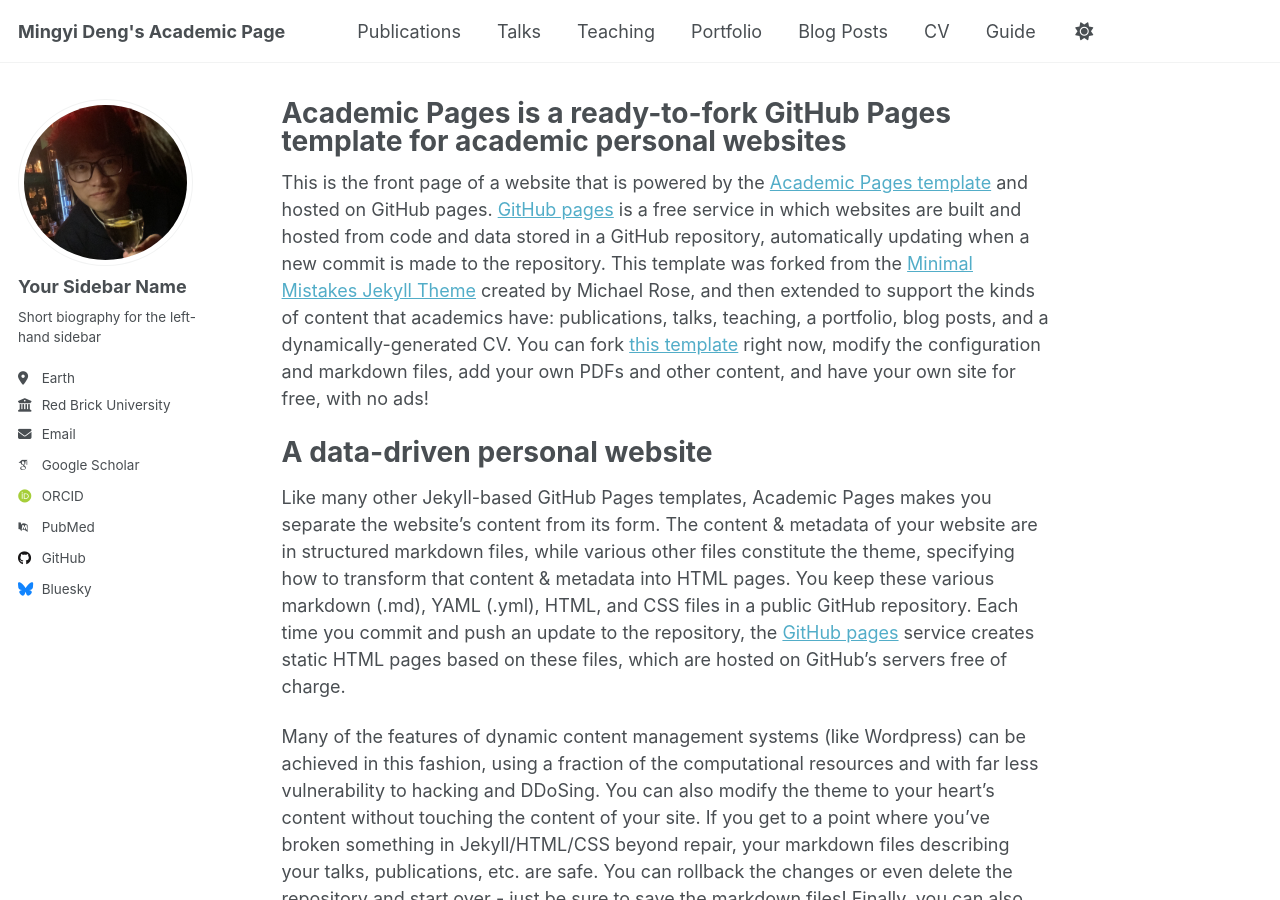
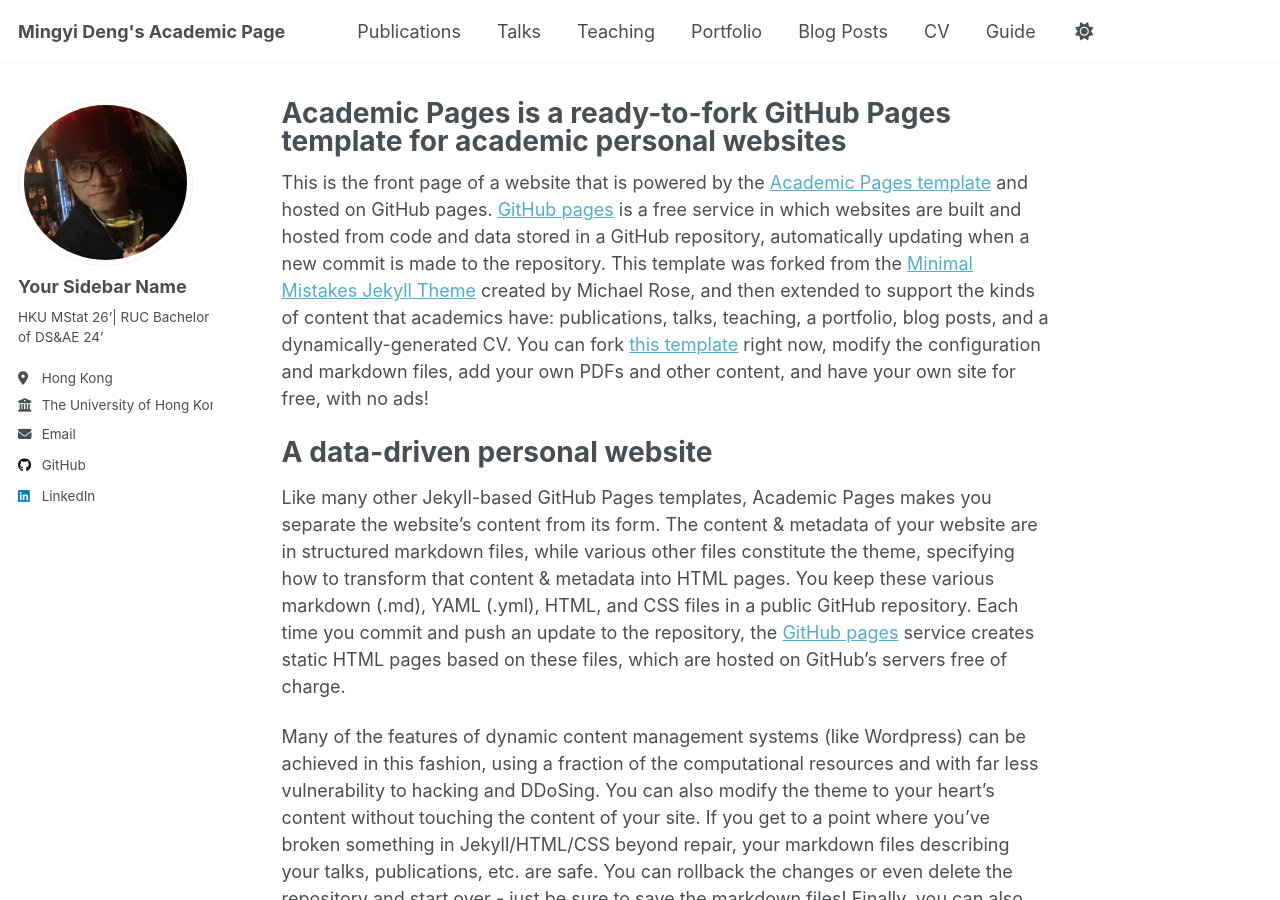
Before and after one commit to Rubbisheep/Rubbisheep.github.io, a Jekyll site: the page built from _pages/about.md, in a window 1280 px wide and 900 px high. Built offline with Jekyll 4.4.1, drawn with Linux system fonts in a browser that asks for light colours; some web fonts are replaced.

Commit message:
initialize

```diff
--- a/_config.yml
+++ b/_config.yml
@@ -12,7 +12,7 @@ site_theme               : "default"
 title                    : "Mingyi Deng's Academic Page"
 title_separator          : "-"
 name                     : &name "Mingyi Deng"
-description              : &description "personal description"
+description              : &description "A Msc student in Statistics at The University of Hong Kong. I am interested in llm agent and their applications in different fields."
 url                      : https://Rubbisheep.github.io # the base hostname & protocol for your site e.g. "https://[your GitHub username].github.io" or if you already have some other page hosted on Github then use "https://[your GitHub username].github.io/[Your Repo Name]"
 baseurl                  : "" # the subpath of your site, e.g. "/blog"
 repository               : "Rubbisheep/Rubbisheep.github.io"
@@ -25,20 +25,20 @@ author:
   avatar           : "profile.png"
   name             : "Your Sidebar Name"
   pronouns         : # example: "she/her"
-  bio              : "Short biography for the left-hand sidebar"
-  location         : "Earth"
-  employer         : "Red Brick University"
+  bio              : "HKU MStat 26’| RUC Bachelor of DS&AE 24’"
+  location         : "Hong Kong"
+  employer         : "The University of Hong Kong"
   uri              : # URL
-  email            : "none@example.org"
+  email            : "dengmingyi1219@163.com"
 
   # Academic websites
   academia         : # URL
   arxiv            : # URL - Update with the correct link to your profile
-  googlescholar    : "https://scholar.google.com/citations?user=PS_CX0AAAAAJ"
+  googlescholar    : # "https://scholar.google.com/citations?user=PS_CX0AAAAAJ"
   impactstory      : # URL
-  orcid            : "http://orcid.org/yourorcidurl"
+  orcid            : # "http://orcid.org/yourorcidurl"
   semantic         : # URL
-  pubmed           : "https://www.ncbi.nlm.nih.gov/pubmed/?term=john+snow"
+  pubmed           : # "https://www.ncbi.nlm.nih.gov/pubmed/?term=john+snow"
   researchgate     : # URL
   scopus           : # URL
 
@@ -46,12 +46,12 @@ author:
   bitbucket        : # Username - Update with your username on the site
   codepen          : # Username
   dribbble         : # Username
-  github           : "academicpages"
+  github           : "Rubbisheep"
   kaggle           : # Username
   stackoverflow    : # User number or user number and name (i.e., use "1" or "1/jeff-atwood")
 
   # Social media
-  bluesky          : "bsky.app" # Replace this with you Bluesky username
+  bluesky          : #"bsky.app" # Replace this with you Bluesky username
   facebook         : # Username
   flickr           : # Username
   foursquare       : # Username
@@ -60,7 +60,7 @@ author:
   keybase          : # Username
   instagram        : # Username
   lastfm           : # Username
-  linkedin         : # Username
+  linkedin         : "www.linkedin.com/in/mingyi-deng-6ab092342"
   mastodon         : # URL
   medium           : # URL
   pinterest        : # Username
```
